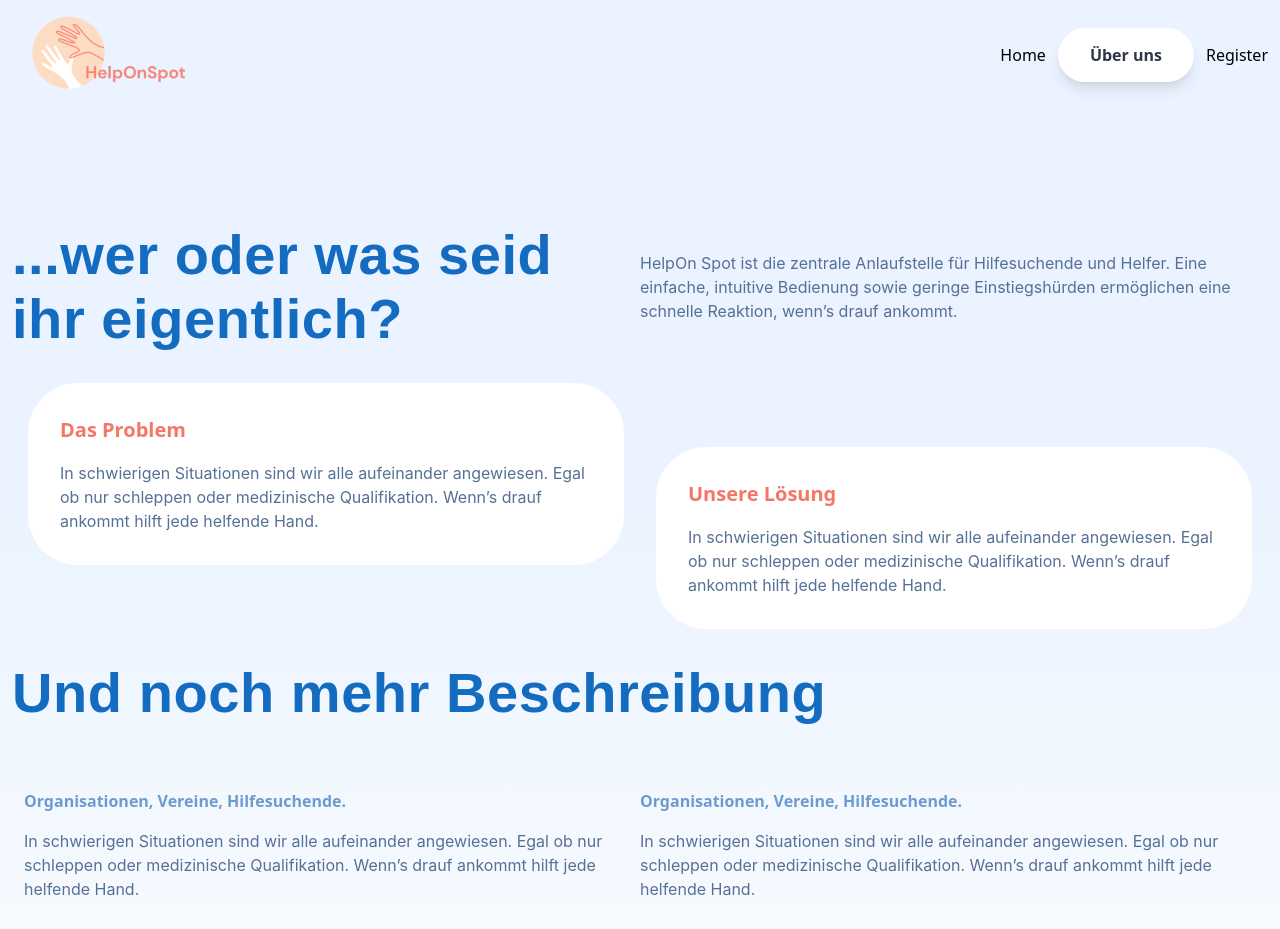
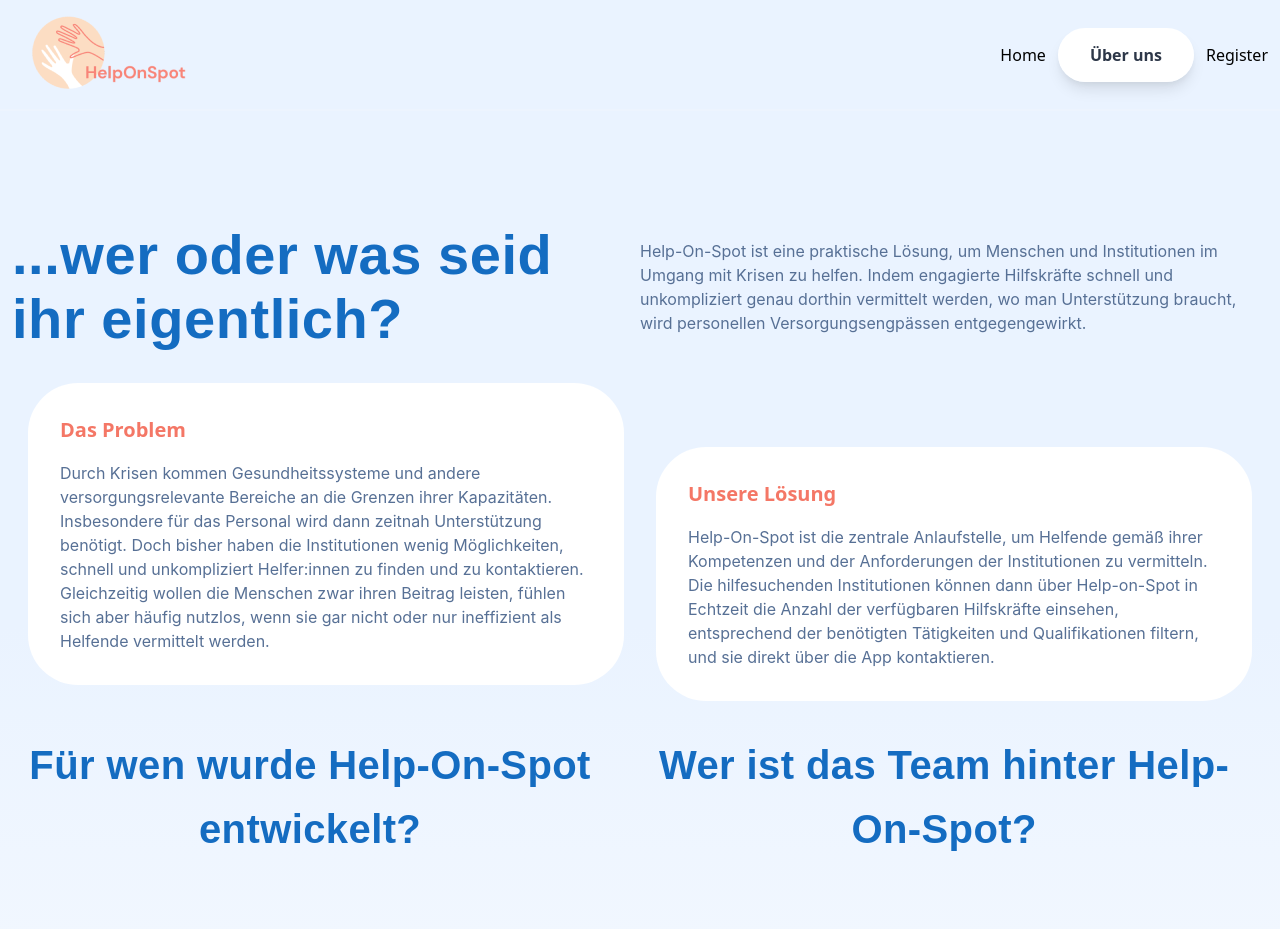
Before and after one commit to Helfer-Portal/helponspot-client, a React (Create React App) app: page /ueber-uns in a window 1280 px wide. Shown: the top 929 px of the page. Built offline with nearby package versions, Linux system fonts and the light colour scheme.

Commit message:
added texts from Charlotte for website

```diff
--- a/src/App.css
+++ b/src/App.css
@@ -77,6 +77,19 @@
   /* or 114% */
   letter-spacing: 0.01em;
 }
+.font-dm-sans-h2 {
+  font-family: "DM Sans", sans-serif;
+  font-style: normal;
+  font-weight: bold;
+  font-size: 40px;
+  line-height: 64px;
+  /* or 114% */
+  letter-spacing: 0.01em;
+  margin-right: 20px;
+}
+
+
+
 
 .font-inter-p {
   font-family: 'Inter', sans-serif;
--- a/src/features/about-us/index.js
+++ b/src/features/about-us/index.js
@@ -9,37 +9,47 @@ const speechBubbles = [
   {
     title: "Das Problem",
     p:
-      " In schwierigen Situationen sind wir alle aufeinander angewiesen. Egal ob nur schleppen oder medizinische Qualifikation. Wenn’s drauf ankommt hilft jede helfende Hand."
+
+      "Durch Krisen kommen Gesundheitssysteme und andere versorgungsrelevante Bereiche an die Grenzen ihrer Kapazitäten. Insbesondere für das Personal wird dann zeitnah Unterstützung benötigt. " +
+        "Doch bisher haben die Institutionen wenig Möglichkeiten, schnell und unkompliziert Helfer:innen zu finden und zu kontaktieren. Gleichzeitig wollen die Menschen zwar ihren Beitrag leisten, fühlen sich aber häufig nutzlos, wenn sie gar nicht oder nur ineffizient als Helfende vermittelt werden.\n"
   },
   {
     title: "Unsere Lösung",
     p:
-      "In schwierigen Situationen sind wir alle aufeinander angewiesen. Egal ob nur schleppen oder medizinische Qualifikation. Wenn’s drauf ankommt hilft jede helfende Hand."
+      "Help-On-Spot ist die zentrale Anlaufstelle, um Helfende gemäß ihrer Kompetenzen und der Anforderungen der Institutionen zu vermitteln. Die hilfesuchenden Institutionen können dann über Help-on-Spot in Echtzeit die Anzahl der verfügbaren Hilfskräfte einsehen, entsprechend der benötigten Tätigkeiten und Qualifikationen filtern, und sie direkt über die App kontaktieren.\n"
   }
 ];
 
-const descriptionsHeadline = "Und noch mehr Beschreibung";
+const descriptionsHeadlines = ["Für wen wurde Help-On-Spot entwickelt?", "Wer ist das Team hinter Help-On-Spot?\n", ];
 
 const descriptions = [
   {
-    title: "Organisationen, Vereine, Hilfesuchende.",
+    title: "Institutionen, die Unterstützung brauchen, um eine funktionierende Infrastruktur zu gewährleisten\n",
     p:
-      "In schwierigen Situationen sind wir alle aufeinander angewiesen. Egal ob nur schleppen oder medizinische Qualifikation. Wenn’s drauf ankommt hilft jede helfende Hand."
+
+
+      "Hilfsorganisationen\n" +
+        "Institutionen des Gesundheitswesens\n" +
+        "Pflege (z.B. Pflegeeinrichtungen, ambulante Pflegedienste, betreutes Wohnen)\n" +
+        "Medizin (z.B. Krankenhäuser, Rettungsdienste, Corona-Teststellen, Apotheken)\n" +
+        "Verwaltung und Öffentlicher Dienst\n" +
+        "Systemrelevante Infrastruktur\n"
   },
   {
-    title: "Organisationen, Vereine, Hilfesuchende.",
+    title: "Helfende, die sich in Krisensituationen engagieren möchten",
     p:
-      "In schwierigen Situationen sind wir alle aufeinander angewiesen. Egal ob nur schleppen oder medizinische Qualifikation. Wenn’s drauf ankommt hilft jede helfende Hand."
+        "Jeder in Bevölkerung, der helfen möchte, kann sich registrieren. Medizinische Vorkenntnisse sind nicht nötig, um in einer Krise einen Beitrag zu leisten, im Gegenteil - jede helfende Hand kann einen Teil dazu beitragen, die Versorgung der Menschen aufrecht zu erhalten.\n"
   },
   {
-    title: "Organisationen, Vereine, Hilfesuchende.",
+    title: "Wie alles begann?",
     p:
-      "In schwierigen Situationen sind wir alle aufeinander angewiesen. Egal ob nur schleppen oder medizinische Qualifikation. Wenn’s drauf ankommt hilft jede helfende Hand."
+      "Während des WirVsVirus-Hackathons der Bundesregierung vom 20.-22. April 2020 entstand eine erste Version von Help-On-Spot. Seitdem haben wir uns mit anderen Initiativen zusammengeschlossen, um ein zentrale Plattform zu entwickeln und wirklich einen gesellschaftlichen Mehrwert zu schaffen. Wir sind ein großes Team aus Entwicklern, Designern, Strategen, Projektmanagern und Kommunikationsexperten aus verschiedenen Branchen und mit unterschiedlichem beruflichen Background. Zusammen verfügen wir also über alle notwendigen Kompetenzen, um Help-On-Spot auch langfristig immer weiter zu entwickeln und anzupassen.\n"
   },
+
   {
-    title: "Organisationen, Vereine, Hilfesuchende.",
+    title: "Was zeichnet uns aus?",
     p:
-      "In schwierigen Situationen sind wir alle aufeinander angewiesen. Egal ob nur schleppen oder medizinische Qualifikation. Wenn’s drauf ankommt hilft jede helfende Hand."
+      "Gerade in Krisensituationen halten die Menschen zusammen, sowohl wir im Team hinter Help-On-Spot als auch in der Gesamtbevölkerung. Deshalb möchten wir mit Help-On-Spot eine Plattform zur Verfügung stellen, die genau diesen Zusammenhalt auch dann ermöglicht, wenn es um die Aufrechterhaltung der systemrelevanten Versorgungsstrukturen geht. Für dieses Ziel werden wir immer weiter arbeiten und Help-On-Spot immer weiter verbessern.\n"
   }
 ];
 
@@ -54,10 +64,9 @@ export default function AboutUs(props) {
         </div>
         <div className="flex w-1/2 ">
           <p class="leading-normal text-figmaParagraph font-inter">
-            HelpOn Spot ist die zentrale Anlaufstelle für Hilfesuchende und
-            Helfer. Eine einfache, intuitive Bedienung sowie geringe
-            Einstiegshürden ermöglichen eine schnelle Reaktion, wenn’s drauf
-            ankommt.
+            Help-On-Spot ist eine praktische Lösung, um Menschen und Institutionen im Umgang mit Krisen zu helfen.
+            Indem engagierte Hilfskräfte schnell und unkompliziert genau dorthin vermittelt werden, wo man Unterstützung braucht,
+            wird personellen Versorgungsengpässen entgegengewirkt.
           </p>
         </div>
       </div>
@@ -72,8 +81,9 @@ export default function AboutUs(props) {
       </div>
 
       <div className="container px-3 mx-auto flex-col flex-wrap items-center ">
-        <div className="mb-8 flex  text-center">
-          <h1 className="my-4 text-lg leading-tight text-figmaHead font-dm-sans-h1">{descriptionsHeadline}</h1>
+        <div className="mb-8 flex flex-row text-center flex-custom">
+          <h1 className="my-4 w-1/2 text-lg leading-tight text-figmaHead font-dm-sans-h2 pr-3">{descriptionsHeadlines[0]}</h1>
+          <h1 className="my-4 w-1/2 text-lg leading-tight text-figmaHead font-dm-sans-h2"pl-3>{descriptionsHeadlines[1]}</h1>
         </div>
 
         <div className="px-3 flex flex-row">
@@ -82,7 +92,7 @@ export default function AboutUs(props) {
               <ShortP title={descriptions[0].title} p={descriptions[0].p} />
             </div>
             <div>
-              <ShortP title={descriptions[1].title} p={descriptions[2].p} />
+              <ShortP title={descriptions[1].title} p={descriptions[1].p} />
             </div>
           </div>
 
--- a/src/features/landing-page/components/Usps.js
+++ b/src/features/landing-page/components/Usps.js
@@ -6,22 +6,25 @@ const sectionTitle = "Das macht uns einzigartig.";
 
 const data = [
   {
-    title: "Schnell, effizient, kein unnötiger KrimsKrams.",
+    title: "Schnell, effizient, einfach",
     subTitle: "Keine Einstiegshürden.",
     paragraph:
-      "In schwierigen Situationen sind wir alle aufeinander angewiesen. Egal ob nur schleppen oder medizinische Qualifikation. "
+        "Sowohl für die Hilfesuchenden als auch für die Hilfskräfte ist die Registrierung sehr unkompliziert." +
+        " Außerdem können nicht nur medizinisch qualifizierte, sondern auch nicht-qualifizierte Helfer:innen über die App angefragt werden.\n"
   },
   {
-    title: "Schnell, effizient, kein unnötiger KrimsKrams.",
-    subTitle: "Keine Einstiegshürden.",
+    title: "Übersicht in Echtzeit",
+    subTitle: "Vernetzung und Koordination",
     paragraph:
-      "In schwierigen Situationen sind wir alle aufeinander angewiesen. Egal ob nur schleppen oder medizinische Qualifikation. "
+      "Interessierte Helfer:innen definieren ihre möglichen Einsatzgebiete und Fähigkeiten. Anhand dessen können Institutionen in Echtzeit" +
+        " die Anzahl der verfügbaren Hilfskräfte einsehen und entsprechend ihrer Bedürfnisse filtern und kontaktieren.\n"
   },
   {
-    title: "Schnell, effizient, kein unnötiger KrimsKrams.",
-    subTitle: "Keine Einstiegshürden.",
+    title: "Sicherstellung der Versorgung.",
+    subTitle: "Gesellschaftlicher Mehrwert",
     paragraph:
-      "In schwierigen Situationen sind wir alle aufeinander angewiesen. Egal ob nur schleppen oder medizinische Qualifikation. "
+      "Auf Seiten der Institutionen wird die schnelle und unkomplizierte Akquise von Helfer:innen ermöglicht, so dass das eigene Personal entlastet wird und die jeweiligen Kernaufgaben bewältigt werden können." +
+        " Das dient auf der anderen Seite wiederum direkt der Bevölkerung, da so die angemessene Versorgung der Menschen sichergestellt wird.\n"
   },
 ];
 
--- a/src/features/landing-page/components/call-to-action.js
+++ b/src/features/landing-page/components/call-to-action.js
@@ -9,13 +9,12 @@ export default function CallToAction() {
       <div class="container px-3 mx-auto flex flex-wrap flex-col md:flex-row items-center">
         <div class="flex flex-col w-full md:w-3/5 justify-center items-start md:text-left">
           <h1 class="my-4 text-lg leading-tight text-figmaHead font-dm-sans-h1">
-            Bereit ein Stück weit die Welt zu retten?
+            Unterstützung finden, wenn sie gebraucht wird
           </h1>
           <p class="leading-normal text-figmaParagraph font-inter-p">
-            HelpOn Spot ist die zentrale Anlaufstelle für Hilfesuchende und
-            Helfer. Eine einfache, intuitive Bedienung sowie geringe
-            Einstiegshürden ermöglichen eine schnelle Reaktion, wenn’s drauf
-            ankommt.
+            Wenn Zeit und Personal knapp sind, ist schnelle und unkomplizierte Unterstützung gefragt.
+            Help-On-Spot ist in diesen Situationen die zentrale Anlaufstelle, um qualifizierte Hilfskräfte in der Nähe sichtbar zu machen
+            und ihre schnelle Mobilisierung zu ermöglichen!
           </p>
 
           <ButtonOrange>
--- a/src/features/landing-page/components/text-illu-view.js
+++ b/src/features/landing-page/components/text-illu-view.js
@@ -6,16 +6,17 @@ const sectionTitle = "Wir sind da für ...";
 
 const data = [
   {
-    title: "Helfer, Macher, Anpacker.",
+    title: "Freiwillige, Engagierte, Motivierte",
     p:
-      "In schwierigen SituationenIn schwierigen Situationen sind wir alle aufeinander angewiesen. Egal ob nur schleppen oder medizinische Qualifikation. Wenn’s drauf ankommt hilft jede helfende Hand.",
+      "In schwierigen Situationen sind alle aufeinander angewiesen und jede helfende Hand wird gebraucht. Jeder kann helfen, unabhängig von der Qualifikation.\n",
     illustration: img1,
     right: true,
   },
   {
     title: "Organisationen, Vereine, Hilfesuchende.",
     p:
-      "In schwierigen Situationen sind wir alle aufeinander angewiesen. Egal ob nur schleppen oder medizinische Qualifikation. Wenn’s drauf ankommt hilft jede helfende Hand.",
+      "In Krisenzeiten kommen Gesundheitssysteme an die Grenzen ihrer Kapazitäten. " +
+        "Insbesondere für ihr Personal brauchen Institutionen deshalb zeitnahe Unterstützung, sowohl im medizinischen, als auch im nicht-medizinischen Bereich.",
     illustration: img2,
     right: false
   }
```
